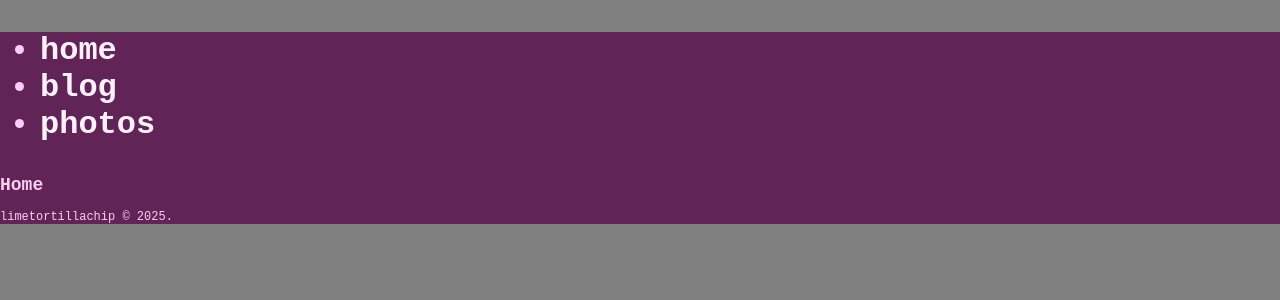
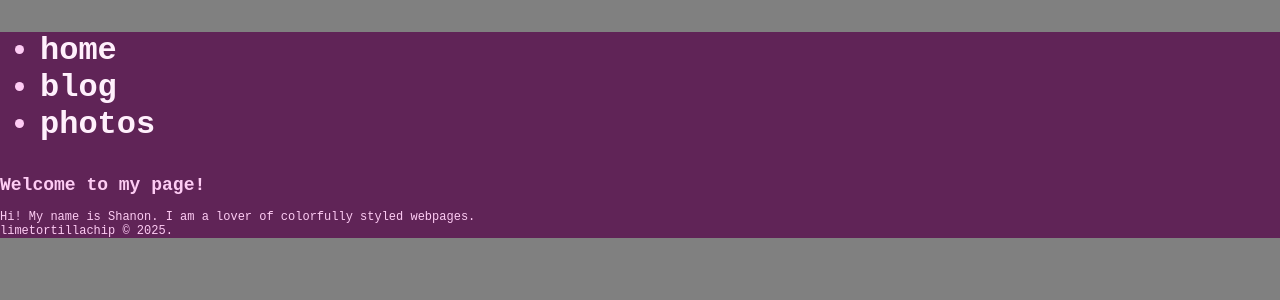
Before and after one commit to limetortillachip/seabyte, a React (Create React App) app: page / in a window 1280 px wide. Shown: the top 300 px of the page. Built offline with nearby package versions, Linux system fonts and the light colour scheme; a web font is replaced by a local one.

Commit message:
Add Hero section to homepage

```diff
--- a/src/pages/Home/Home.js
+++ b/src/pages/Home/Home.js
@@ -1,3 +1,10 @@
 export default function Home() {
-  return <h2>Home</h2>;
+  return (
+    <article className="hero">
+      <h2>Welcome to my page!</h2>
+      <div>
+        Hi! My name is Shanon. I am a lover of colorfully styled webpages.
+      </div>
+    </article>
+  );
 }
--- a/src/styles/base.sass
+++ b/src/styles/base.sass
@@ -1,2 +1,11 @@
 @forward 'colors'
 @forward 'font'
+
+$bit: 1rem
+$cushion: (calc($bit/2))
+
+
+=flex-box($flow, $gap: $bit)
+    display: flex
+    flex-flow: $flow
+    gap: $gap
```
